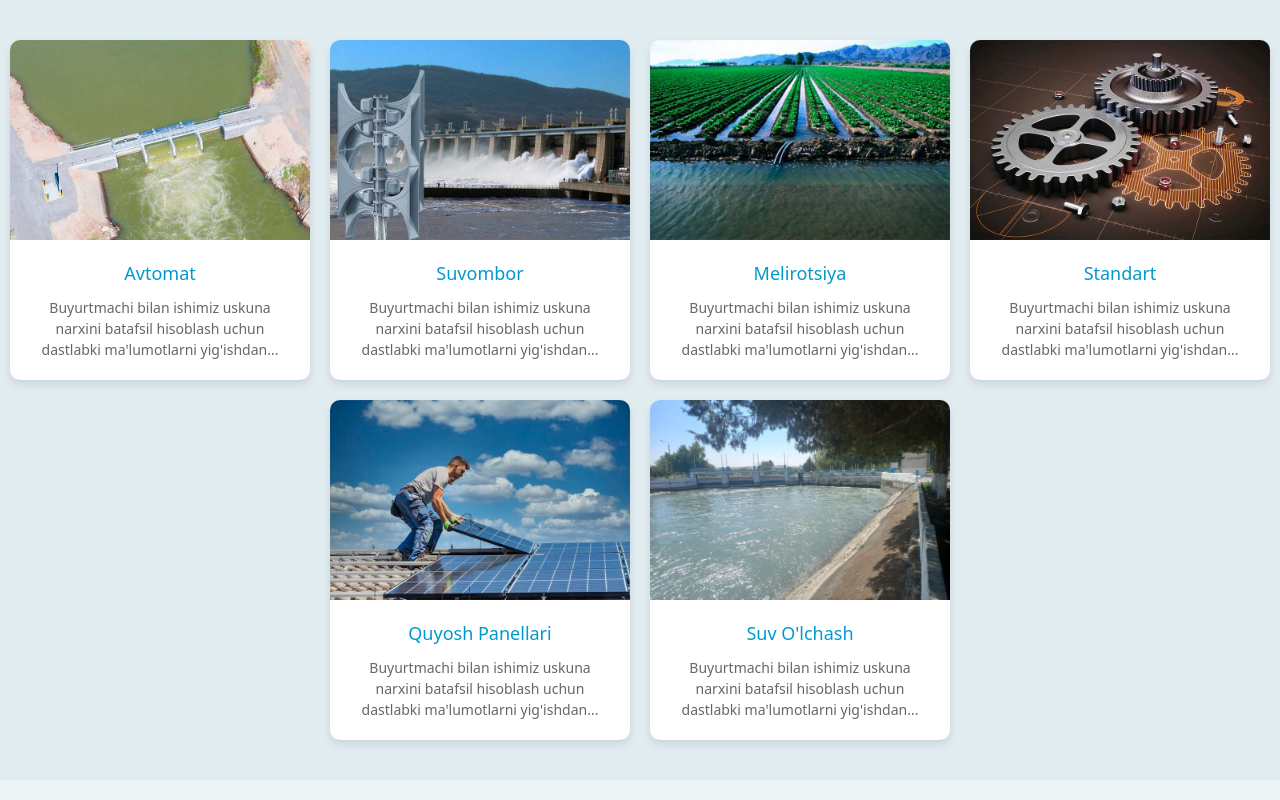
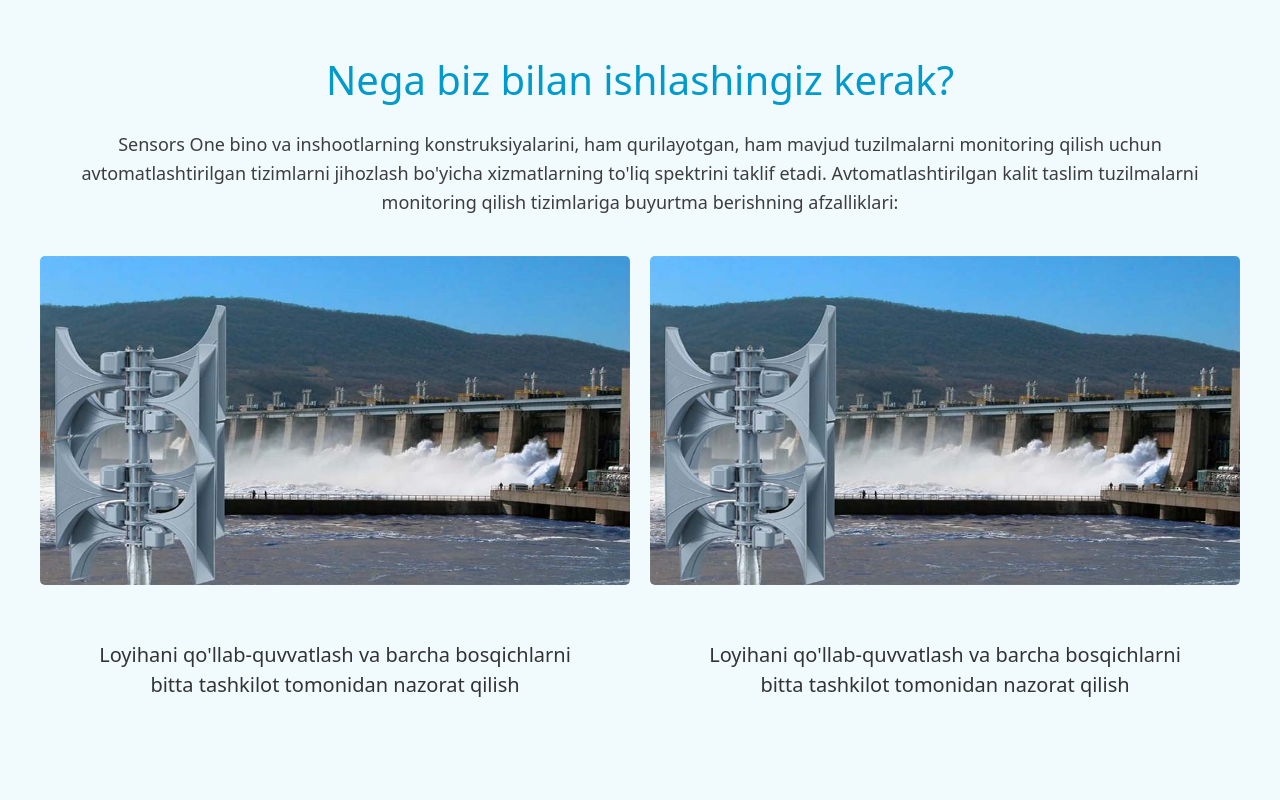
Before and after one commit to humoyun21/Smart-Solutions-System, a React (Vite) app: page /xizmatlar in a window 1280 px wide. Shown: the part 1280-2080 px from the top of the page. Built offline with nearby package versions, Linux system fonts and the light colour scheme.

Commit message:
xizmatlar

```diff
--- a/src/pages/xizmatlar/index.jsx
+++ b/src/pages/xizmatlar/index.jsx
@@ -8,6 +8,14 @@ import melirotsiya from "../../assets/images/melirotsiya.jpg";
 import standart from "../../assets/images/standart.jpg";
 import quyoshpanellari from "../../assets/images/quyoshpanellari.jpeg";
 import suvolchash from "../../assets/images/suvolchash.jpg";
+
+
+import Service1 from "../../assets/images/service1.png";
+import Service2 from "../../assets/images/service2.png";
+import Service3 from "../../assets/images/service3.png";
+import Service4 from "../../assets/images/service4.png";
+import Service5 from "../../assets/images/service5.png";
+import Service6 from "../../assets/images/service6.png";
 
 function Index() {
   const content = {
@@ -68,6 +76,27 @@ function Index() {
     return text;
   };
 
+
+  const cardData = [
+    {
+      imgSrc: suvombor,
+      title: "Loyihani qo'llab-quvvatlash va barcha bosqichlarni bitta tashkilot tomonidan nazorat qilish",
+    },
+    {
+      imgSrc: suvombor,
+      title: "Loyihani qo'llab-quvvatlash va barcha bosqichlarni bitta tashkilot tomonidan nazorat qilish",
+    },
+    {
+      imgSrc: suvombor,
+      title: "Loyihani qo'llab-quvvatlash va barcha bosqichlarni bitta tashkilot tomonidan nazorat qilish",
+    },
+    {
+      imgSrc: suvombor,
+      title: "Loyihani qo'llab-quvvatlash va barcha bosqichlarni bitta tashkilot tomonidan nazorat qilish",
+    },
+    // Add more objects as needed
+  ];
+
   return (
     <>
      <div className="intro">
@@ -101,6 +130,31 @@ function Index() {
         </div>
       </div>
 
+      <div className="about">
+      <div className=" container">
+      <h1>Nega biz bilan ishlashingiz kerak?</h1>
+      <p>
+        Sensors One bino va inshootlarning konstruksiyalarini, ham qurilayotgan,
+        ham mavjud tuzilmalarni monitoring qilish uchun avtomatlashtirilgan
+        tizimlarni jihozlash bo'yicha xizmatlarning to'liq spektrini taklif
+        etadi. Avtomatlashtirilgan kalit taslim tuzilmalarni monitoring qilish
+        tizimlariga buyurtma berishning afzalliklari:
+      </p>
+      <div className="about-card-grid">
+        {cardData.map((card, index) => (
+          <div key={index} className="about-card-wrap">
+            <img src={card.imgSrc} alt={card.title} />
+            <h2>{card.title}</h2>
+          </div>
+        ))}
+      </div>
+    </div>
+
+      </div>
+
+
+
+
       <div className="cards">
   {cardsData.map((card, i) => (
     <div
@@ -110,14 +164,18 @@ function Index() {
         handleCardClick(card.title, card.description, card.imgSrc)
       }
     >
-            <img src={card.imgSrc} alt={card.title} />
-            <div>
+      <div className="card-content">
         <h2>{card.title}</h2>
         <p>{truncateText(card.description, 100)}</p>
       </div>
+      <img src={card.imgSrc} alt={card.title} />
     </div>
   ))}
 </div>
+
+
+
+
     </>
   );
 }
--- a/src/pages/xizmatlar/style.scss
+++ b/src/pages/xizmatlar/style.scss
@@ -137,58 +137,150 @@
     }
 
 }
+.about {
+background-color: #f1fafd;
+  margin: 0 auto;
+  padding: 40px 20px;
+  text-align: center;
+
+  h1 {
+    color: #019acc;
+    font-size: 2.5rem;
+    margin-bottom: 20px;
+  }
+
+  p {
+    color: #3e3d3d;
+    font-size: 1.125rem;
+    margin-bottom: 40px;
+    line-height: 1.6;
+  }
+
+  &-card-grid {
+    display: grid;
+    grid-template-columns: repeat(2, 1fr); // Two cards per row
+    gap: 20px;
+    margin-bottom: 0px;
+
+    @media (max-width: 768px) {
+      grid-template-columns: 1fr; // One card per row on smaller screens
+    }
+  }
+
+  &-card-wrap {
+    overflow: hidden;
+    transition: transform 0.3s;
+
+    img {
+      border-radius: 5px;
+      width: 100%;
+      height: 60%;
+    }
+
+    h2 {
+
+      font-size: 1.25rem;
+      margin-top: 15px;
+      color: #333;
+    }
+  }
+}
+
+
+
+// .cards {
+//   display: flex;
+//   flex-wrap: wrap;
+//   gap: 20px;
+//   justify-content: space-around;
+
+//   .cards-wrap {
+//     width: calc(33.333% - 20px);
+//     background: #fff;
+//     border-radius: 10px;
+//     box-shadow: 0 4px 8px rgba(0, 0, 0, 0.1);
+//     overflow: hidden;
+//     transition: transform 0.3s, box-shadow 0.3s;
+//     cursor: pointer;
+
+//     &:hover {
+//       transform: translateY(-10px);
+//       box-shadow: 0 8px 16px rgba(0, 0, 0, 0.2);
+//     }
+
+//     img {
+//       width: 100%;
+//       height: 200px;
+//       object-fit: cover;
+//       border-bottom: 2px solid #007bff;
+//     }
+
+//     h2 {
+//       font-size: 1.5rem;
+//       margin: 20px;
+//     }
+
+//     p {
+//       font-size: 1rem;
+//       margin: 20px;
+//       line-height: 1.5;
+//     }
+//   }
+// }
+
 
 
 .cards {
-    background-color: #e0ecf0;
-    padding-top: 40px;
-    padding-bottom: 40px;
+  padding: 40px;
+  background-color: #f9f9f9;
+  padding: 40px 0;
   display: flex;
   gap: 20px;
   flex-wrap: wrap;
   justify-content: center;
 
-
   &-wrap {
     background-color: #fff;
-      border-radius: 10px;
-      box-shadow: 0 4px 8px rgba(0, 0, 0, 0.1);
+    border-radius: 8px;
+    box-shadow: 0 2px 8px rgba(0, 0, 0, 0.1);
     overflow: hidden;
     transition: transform 0.3s ease, box-shadow 0.3s ease;
-      max-width: 300px;
-      text-align: center;
+    width: calc(33.33% - 20px); /* 33.33% width for 3 cards per row minus the gap */
+    max-width: 350px; /* Adjust the max-width for consistency */
+    text-align: left;
+    display: flex;
+    flex-direction: column;
+    padding: 20px;
 
     &:hover {
-        transform: translateY(-10px);
-        box-shadow: 0 8px 16px rgba(0, 0, 0, 0.2);
+      transform: translateY(-5px);
+      box-shadow: 0 6px 16px rgba(0, 0, 0, 0.2);
+    }
 
-        img {
-          transform: scale(1.1);
-        }
+    .card-content {
+      flex-grow: 1;
+      padding-bottom: 15px;
     }
 
     img {
-        width: 100%;
-        height: 200px;
+      width: 100px; /* Adjust the size of the image */
+      height: auto;
       object-fit: cover;
-        transition: transform 0.3s ease;
+      margin-top: 10px;
+      align-self: flex-start; /* Align image to the bottom right */
     }
 
-      div {
-        padding: 20px;
-
     h2 {
-            padding: 0px;
-          font-size: 18px;
-          color: #019acc;
+      padding: 0px ;
+      font-size: 24px; /* Slightly larger font for title */
+      color: #333;
       margin-bottom: 10px;
     }
 
     p {
-          font-size: 14px;
+      font-size: 14px; /* Adjusted font size */
       color: #666;
-          line-height: 1.5;
+      line-height: 1.6;
     }
   }
 }
-  }
```
Lines whose indentation alone changed are shown as unchanged.
